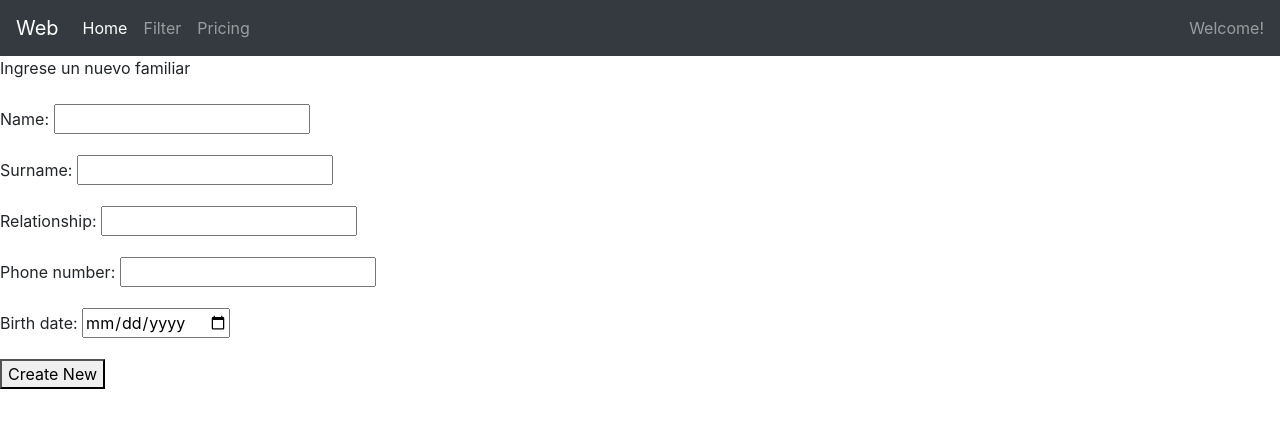
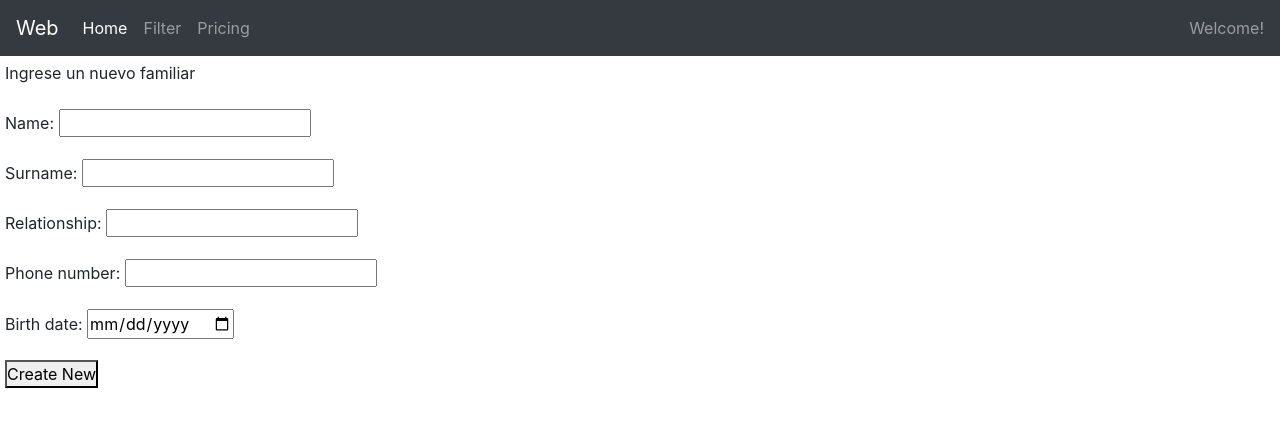
Before and after one commit to lRodri1444/MVT-LUIS-RODRIGUEZ, a Django app: page / in a window 1280 px wide. Shown: the top 428 px of the page. Run offline with Django 4.2, Linux system fonts and the light colour scheme.

Commit message:
Adding static files and centering divs

```diff
--- a/familiares/forms.py
+++ b/familiares/forms.py
@@ -1,6 +1,5 @@
 from django import forms
 from django.forms import ModelForm
-from django import forms
 from .models import Persona
 
 
--- /dev/null
+++ b/familiares/static/familiares/main.css
@@ -0,0 +1,9 @@
+*{
+    margin: 0px;
+    padding: 0px;
+}
+
+div#left{
+    margin-left: 5px;
+    margin-top: 5px;
+}
--- a/familiares/templates/familiares/base.html
+++ b/familiares/templates/familiares/base.html
@@ -1,11 +1,13 @@
+{% load static %}
 <!DOCTYPE html>
 <html lang="en">
 <head>
     <meta charset="UTF-8">
     <meta http-equiv="X-UA-Compatible" content="IE=edge">
     <meta name="viewport" content="width=device-width, initial-scale=1, shrink-to-fit=no">
+    <link rel="stylesheet" href="https://cdn.jsdelivr.net/npm/bootstrap@4.5.3/dist/css/bootstrap.min.css" integrity="sha384-TX8t27EcRE3e/ihU7zmQxVncDAy5uIKz4rEkgIXeMed4M0jlfIDPvg6uqKI2xXr2" crossorigin="anonymous">
+    <link rel="stylesheet" type="text/css" href="{% static 'familiares/main.css' %}">
     <title>Web</title>
-    <link rel="stylesheet" href="https://cdn.jsdelivr.net/npm/bootstrap@4.5.3/dist/css/bootstrap.min.css" integrity="sha384-TX8t27EcRE3e/ihU7zmQxVncDAy5uIKz4rEkgIXeMed4M0jlfIDPvg6uqKI2xXr2" crossorigin="anonymous">
 </head>
 <body>
     <nav class="navbar navbar-expand-lg navbar-dark bg-dark">
--- a/familiares/templates/familiares/data.html
+++ b/familiares/templates/familiares/data.html
@@ -1,5 +1,6 @@
 {% extends 'familiares/base.html' %}
 {% block content %}
+    <div id="left">
         <form method="POST" action)="">
             {% csrf_token %}
             Ingrese un nuevo familiar<br><br>
@@ -8,4 +9,5 @@
 
             <button type='submit', name='save'>Create New</button>
         </form>
+    </div>
 {% endblock content %}
--- a/familiares/views.py
+++ b/familiares/views.py
@@ -12,5 +12,5 @@ def index(request):
     return render(request,'familiares/data.html',{'form':form})
 
 def db(request):
-    filtro = Persona.objects.all()
+    filtro = Persona.objects.filter()
     return render(request, 'familiares/filter.html',{'family_data':filtro})
```
Also changed, not shown: familiares/templates/familiares/filter.html (+3 -8 lines). Lines whose indentation alone changed are shown as unchanged.
